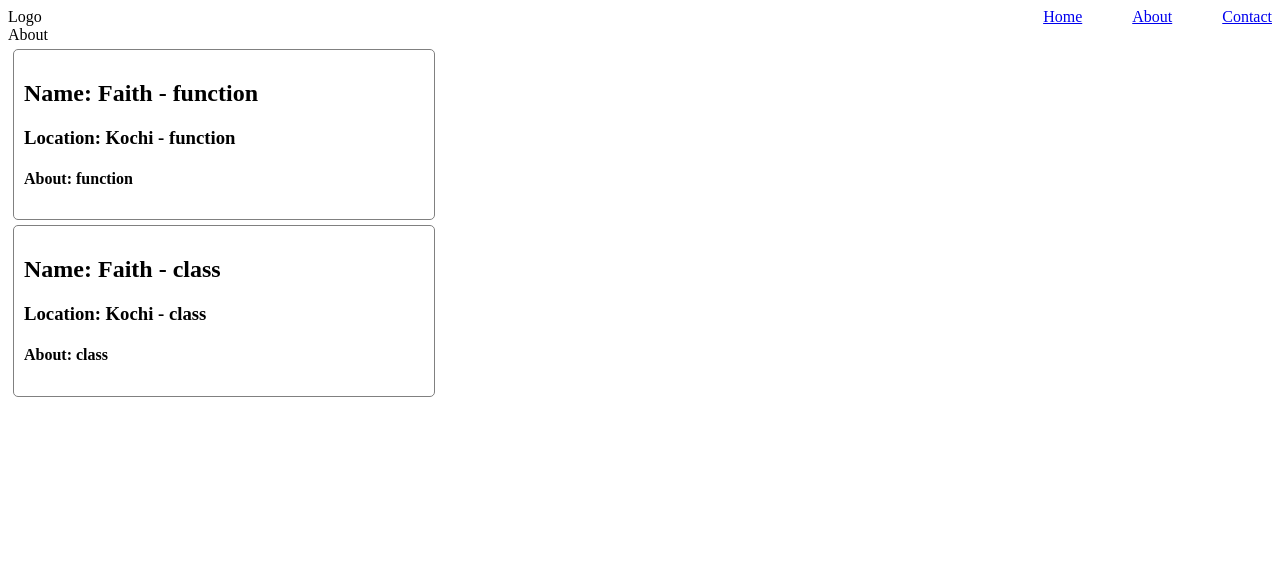
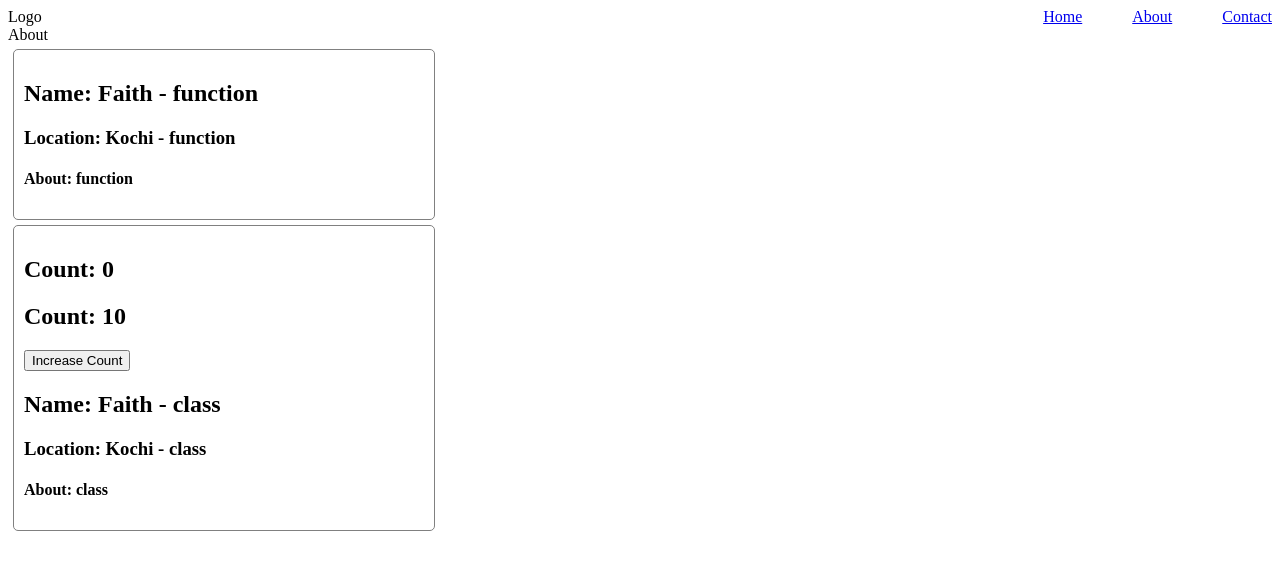
Before and after one commit to faithSabu/namaste-react, a React (Vite) app: page /about in a window 1280 px wide. Shown: the top 570 px of the page. Built offline with nearby package versions, Linux system fonts and the light colour scheme.

Commit message:
state inside class component

```diff
--- a/src/components/UserClass.js
+++ b/src/components/UserClass.js
@@ -3,12 +3,31 @@ import React from "react";
 class UserClass extends React.Component {
   constructor(props) {
     super(props);
+
+    this.state = {
+      count: 0,
+      count2: 10,
+    };
   }
 
   render() {
     const { name, location, about } = this.props;
+    const { count, count2 } = this.state;
+
     return (
       <div className="user_card">
+        <h2>Count: {count}</h2>
+        <h2>Count: {count2}</h2>
+        <button
+          onClick={() => {
+            this.setState({
+              count: this.state.count + 1,
+              count2: this.state.count2 + 2,
+            });
+          }}
+        >
+          Increase Count
+        </button>
         <h2>Name: {name}</h2>
         <h3>Location: {location}</h3>
         <h4>About: {about}</h4>
```
